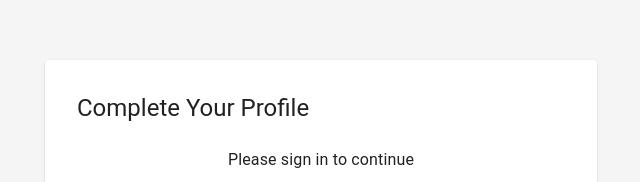
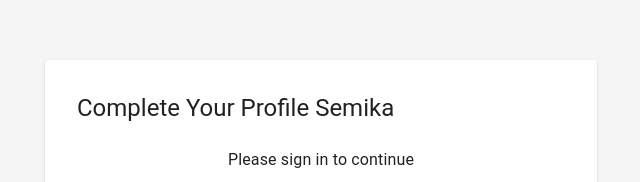
Before and after one commit to semikadhakal/awscicd, a React (Vite) app in the folder frontend/: page /complete-signup in a window 1280 px wide. Shown: the part 240-422 px from the top of the page, without its empty margins (319-959 px from the left). Built offline with nearby package versions, Linux system fonts and the light colour scheme; no server answers; the HTML template or start-up script is replaced by a standard one.

Commit message:
feat: deployment test2

```diff
--- a/frontend/src/pages/CompleteSignup.tsx
+++ b/frontend/src/pages/CompleteSignup.tsx
@@ -54,7 +54,7 @@ const CompleteSignup: React.FC = () => {
       <Container maxWidth="sm">
         <Paper sx={{ p: 4 }}>
           <Typography variant="h5" gutterBottom>
-            Complete Your Profile
+            Complete Your Profile Semika
           </Typography>
           {!isSignedIn ? (
             <Box
```
